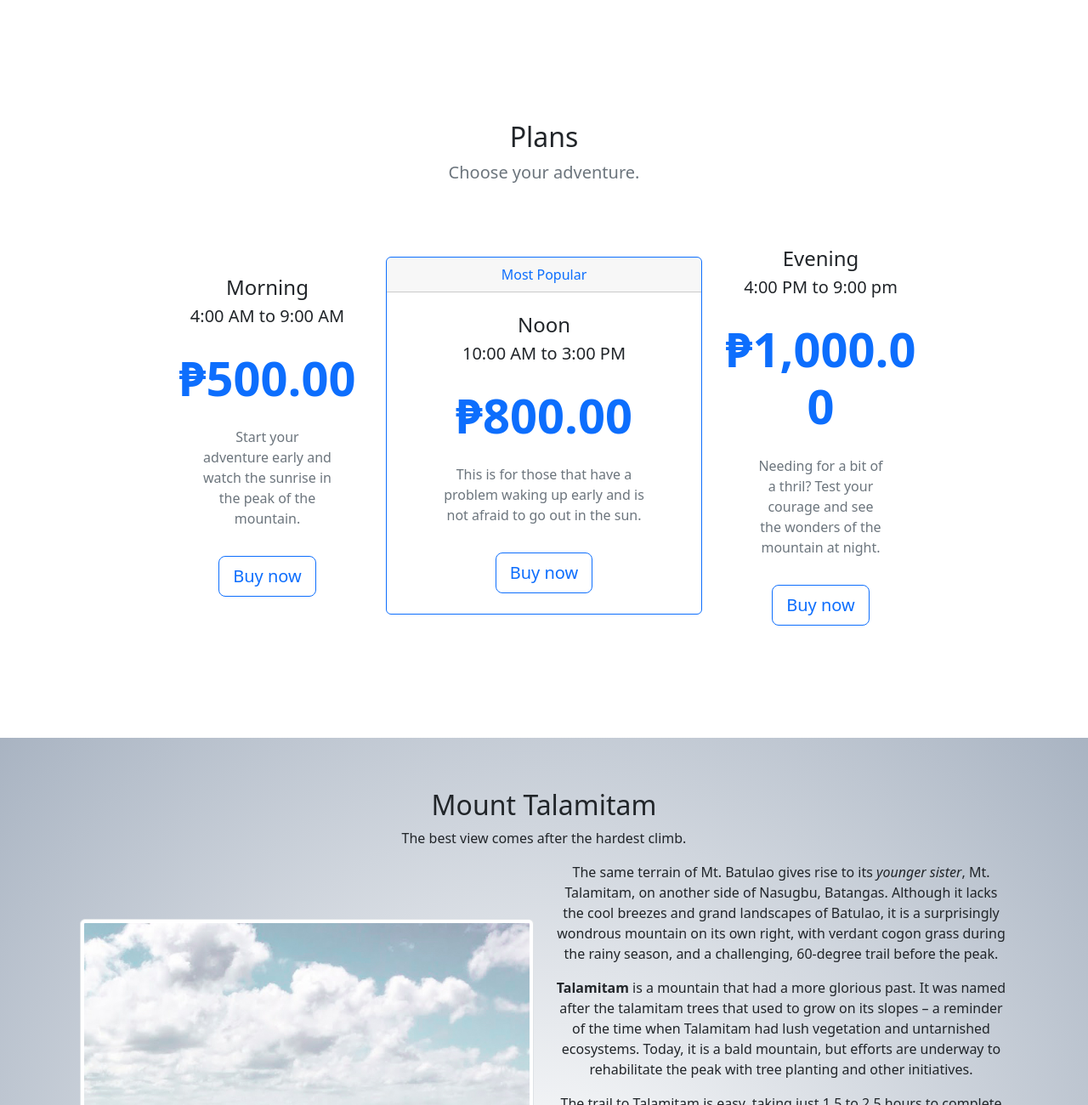
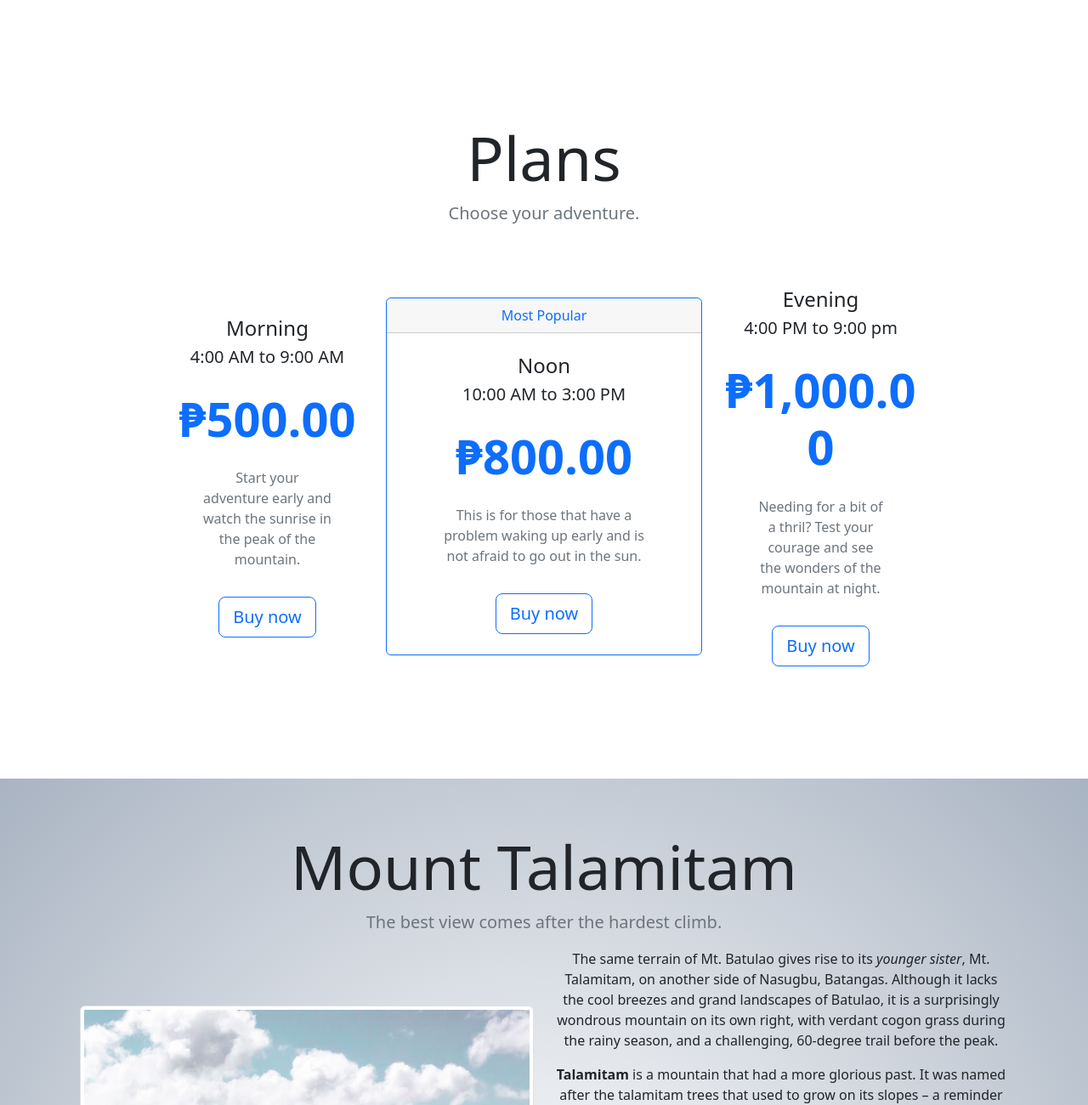
Before and after one commit to DAnoche/WD32P-MP1, a website built with webpack: page app/index.html in a window 1280 px wide. Shown: the part 934-2234 px from the top of the page at 85% size. Built offline with nearby package versions, Linux system fonts and the light colour scheme.

Commit message:
Update styles for headers

```diff
--- a/app/index.html
+++ b/app/index.html
@@ -94,7 +94,7 @@
     <section id="pricing" class="bg-light mt-5">
       <div class="container-lg">
         <div class="text-center">
-          <h2>Plans</h2>
+          <h2 class="display-2">Plans</h2>
           <p class="lead text-muted">Choose your adventure.</p>
         </div>
 
@@ -163,8 +163,10 @@
     <section id="about" class="aboutSectionBg">
       <div class="container-lg">
         <div class="text-center">
-          <h2>Mount Talamitam</h2>
-          <p>The best view comes after the hardest climb.</p>
+          <h2 class="display-2">Mount Talamitam</h2>
+          <p class="lead text-muted">
+            The best view comes after the hardest climb.
+          </p>
         </div>
 
         <div class="container-lg">
```
